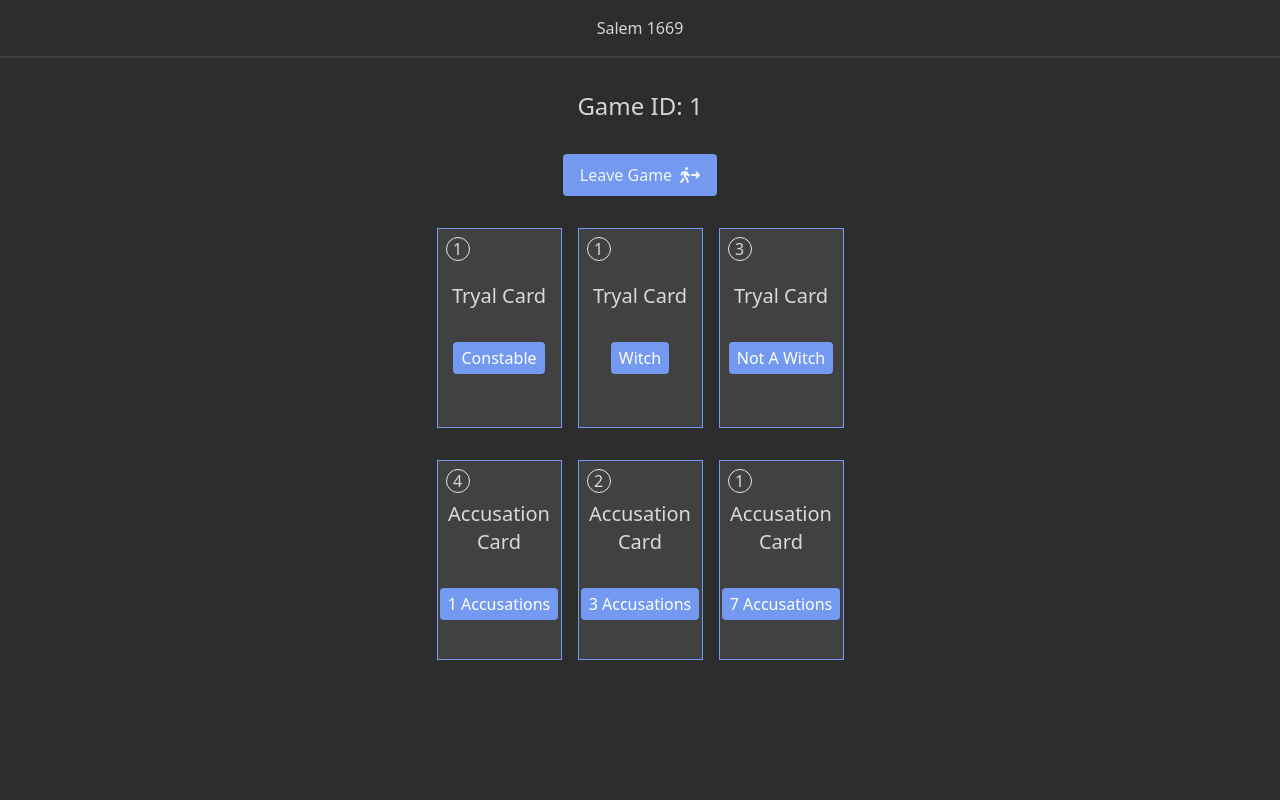
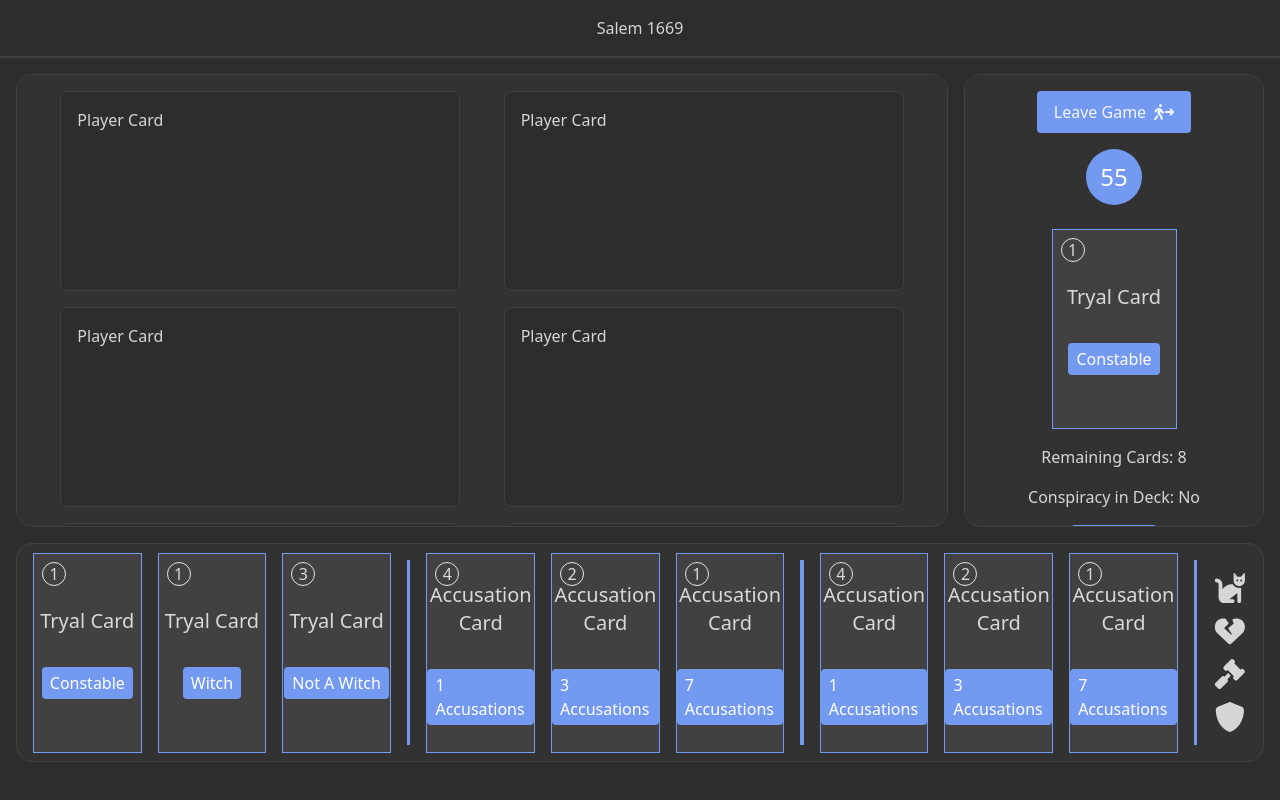
Before and after one commit to BrandonSamaroo/salem1669, a Next.js app: page /game/1 in a window 1280 px wide. Built offline with nearby package versions, Linux system fonts and the light colour scheme.

Commit message:
dummy layout for Game page

```diff
--- a/src/pages/game/[game_id]/index.tsx
+++ b/src/pages/game/[game_id]/index.tsx
@@ -2,9 +2,19 @@ import { useRouter } from "next/router";
 import Head from "next/head";
 
 import { FontAwesomeIcon } from "@fortawesome/react-fontawesome";
-import { faPersonWalkingArrowRight } from "@fortawesome/free-solid-svg-icons";
+import {
+    faCat,
+    faGavel,
+    faHeartBroken,
+    faPersonWalkingArrowRight,
+    faShield,
+    faShieldAlt,
+    faShieldBlank,
+    faShieldHalved,
+} from "@fortawesome/free-solid-svg-icons";
 
 import { Button } from "@/components/Button";
+import { Timer } from "@/components/Timer";
 import { TryalCard } from "@/components/game/cards/TryalCard";
 import { AccusationCard } from "@/components/game/cards/AccusationCard";
 
@@ -17,21 +27,72 @@ export default function HomePage() {
                 <title>Game | Salem1669</title>
             </Head>
 
-            <div className='mx-4 mt-8 flex flex-col items-center gap-8'>
-                <span className='text-2xl'>Game ID: {router.query.game_id}</span>
-                <Button>
+            {/* <div className='grid h-[80vh] w-full grid-cols-4 grid-rows-[repeat(3,minmax(0,30%))] gap-4 p-4'> */}
+            <div className='grid h-[90vh] w-full grid-cols-4 grid-rows-3 gap-4 p-4'>
+                {/* <div className='grid h-full w-full grid-cols-4 grid-rows-3 gap-4 p-4'> */}
+                {/* // * Players in Game */}
+                <div className='col-span-2 row-span-2 flex flex-wrap items-center justify-evenly gap-4 overflow-auto rounded-2xl border border-bg3 bg-bg2 p-4 lg:col-span-3'>
+                    <span className='flex h-[200px] w-[400px] rounded-lg border border-bg3 bg-bg1 p-4'>Player Card</span>
+                    <span className='flex h-[200px] w-[400px] rounded-lg border border-bg3 bg-bg1 p-4'>Player Card</span>
+                    <span className='flex h-[200px] w-[400px] rounded-lg border border-bg3 bg-bg1 p-4'>Player Card</span>
+                    <span className='flex h-[200px] w-[400px] rounded-lg border border-bg3 bg-bg1 p-4'>Player Card</span>
+                    <span className='flex h-[200px] w-[400px] rounded-lg border border-bg3 bg-bg1 p-4'>Player Card</span>
+                    <span className='flex h-[200px] w-[400px] rounded-lg border border-bg3 bg-bg1 p-4'>Player Card</span>
+                </div>
+
+                {/* // * Global Game Parameters */}
+                <div className='col-span-2 row-span-2 flex flex-col justify-around gap-6 overflow-auto rounded-2xl border border-bg3 bg-bg2 p-4 lg:col-span-1'>
+                    <div className='flex flex-col items-center justify-center gap-4'>
+                        <Button href='/' internal>
                             Leave Game
                             <FontAwesomeIcon icon={faPersonWalkingArrowRight} className='ml-2' />
                         </Button>
-                <div className='flex gap-4'>
+                        <Timer countdown={60} />
+                    </div>
+                    <div className='flex flex-col items-center justify-between gap-4'>
+                        <TryalCard cardType='Constable' numberOfCards={1} />
+                        <span>Remaining Cards: 8</span>
+                        <span>Conspiracy in Deck: No</span>
+                        <Button>Draw 2</Button>
+                    </div>
+                </div>
+
+                {/* // * Current Player Cards */}
+                <div className='col-span-4 row-start-3 flex items-center justify-between gap-4 rounded-2xl border border-bg3 bg-bg2 p-4'>
+                    {/* // * Tryal Cards */}
+                    {/* // TODO remove overflow-hidden and make responsive */}
+                    <div className='flex items-center justify-center gap-4 overflow-hidden'>
                         <TryalCard cardType='Constable' numberOfCards={1} />
                         <TryalCard cardType='Witch' numberOfCards={1} />
                         <TryalCard cardType='Not A Witch' numberOfCards={3} />
                     </div>
-                <div className='flex gap-4'>
+                    <span className='h-full w-1 bg-primary' />
+
+                    {/* // * Accusation Cards */}
+                    {/* // TODO remove overflow-hidden and make responsive */}
+                    <div className='flex items-center justify-center gap-4 overflow-hidden'>
                         <AccusationCard cardType={1} numberOfCards={4} />
                         <AccusationCard cardType={3} numberOfCards={2} />
                         <AccusationCard cardType={7} numberOfCards={1} />
+                    </div>
+                    <span className='h-full w-1 bg-primary' />
+
+                    {/* // * Playing Cards */}
+                    {/* // TODO make components for Playing Cards */}
+                    {/* // TODO remove overflow-hidden and make responsive */}
+                    <div className='flex items-center justify-center gap-4 overflow-hidden'>
+                        <AccusationCard cardType={1} numberOfCards={4} />
+                        <AccusationCard cardType={3} numberOfCards={2} />
+                        <AccusationCard cardType={7} numberOfCards={1} />
+                    </div>
+                    <span className='h-full w-1 bg-primary' />
+
+                    {/* // * Effects on Current Player */}
+                    <div className='flex h-full flex-col justify-evenly'>
+                        {[faCat, faHeartBroken, faGavel, faShield].map((icon) => (
+                            <FontAwesomeIcon key={icon.iconName} icon={icon} className='text-3xl' />
+                        ))}
+                    </div>
                 </div>
             </div>
         </>
```
Lines whose indentation alone changed are shown as unchanged.
